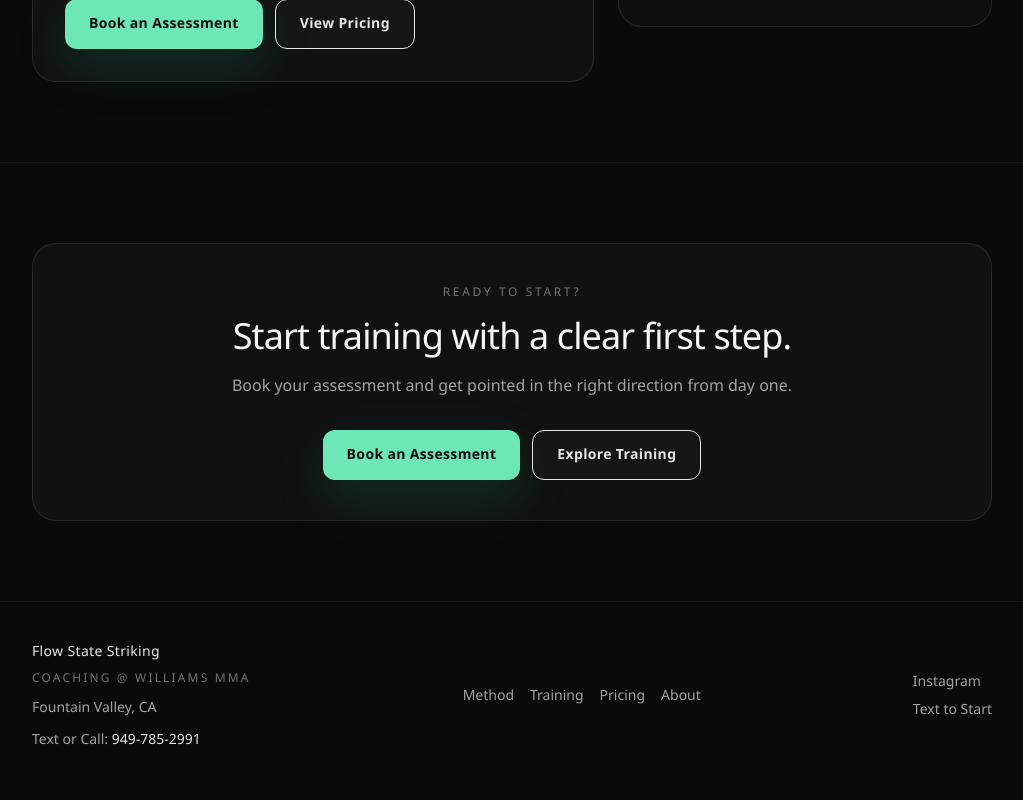
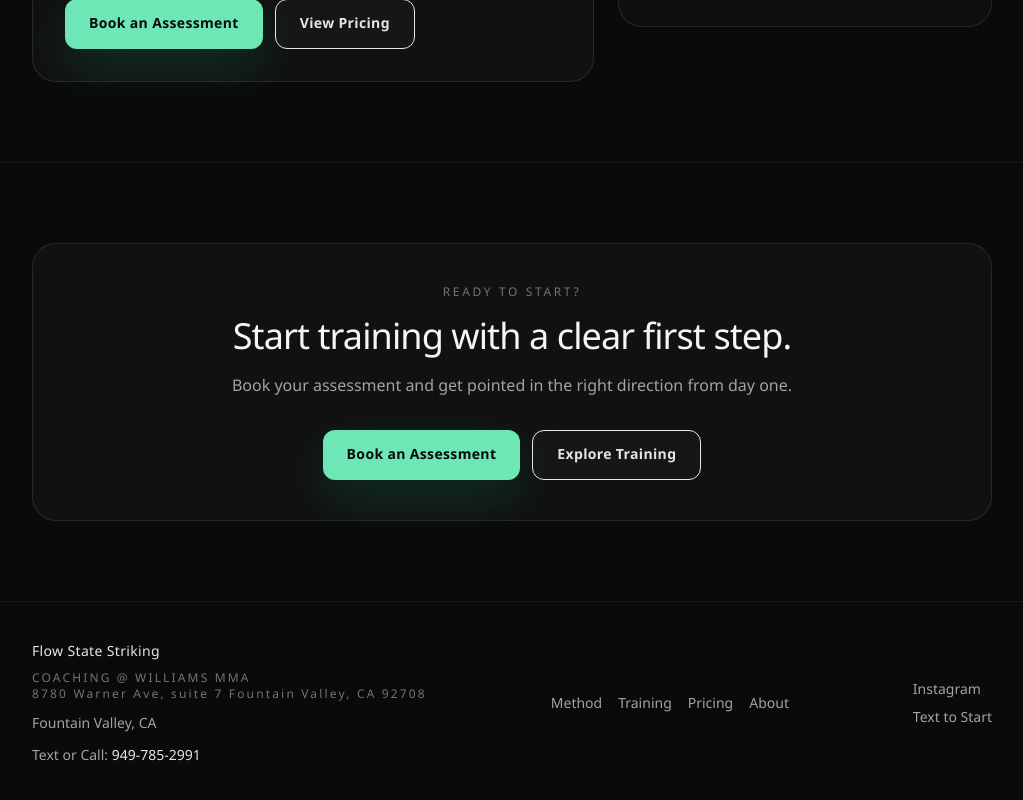
Before and after one commit to Lit2L/flowstatestriking.com, a Next.js app: page / in a window 1280 px wide. Shown: the part 2039-2839 px from the top of the page, without its empty margins (128-1151 px from the left). Built offline with nearby package versions, Linux system fonts and the light colour scheme.

Commit message:
updaed footer

```diff
--- a/src/app/components/landing-redo.tsx
+++ b/src/app/components/landing-redo.tsx
@@ -175,7 +175,7 @@ export default function LandingRedo() {
 
 							<div className='mt-6 space-y-3 text-sm text-neutral-400'>
 								<div className='rounded-2xl border border-white/10 bg-white/[0.03] px-4 py-3'>
-									Coaching at Williams MMA
+									<Link href='https://www.williamsmma.com/'>Coaching at Williams MMA</Link>
 								</div>
 								<div className='rounded-2xl border border-white/10 bg-white/[0.03] px-4 py-3'>
 									Private coaching available
@@ -216,6 +216,7 @@ export default function LandingRedo() {
 
 						<div className='mt-2 text-xs tracking-[0.18em] text-neutral-500'>
 							COACHING @ WILLIAMS MMA
+							<p>8780 Warner Ave, suite 7 Fountain Valley, CA 92708</p>
 						</div>
 
 						<div className='mt-3 text-sm text-neutral-400'>Fountain Valley, CA</div>
```
